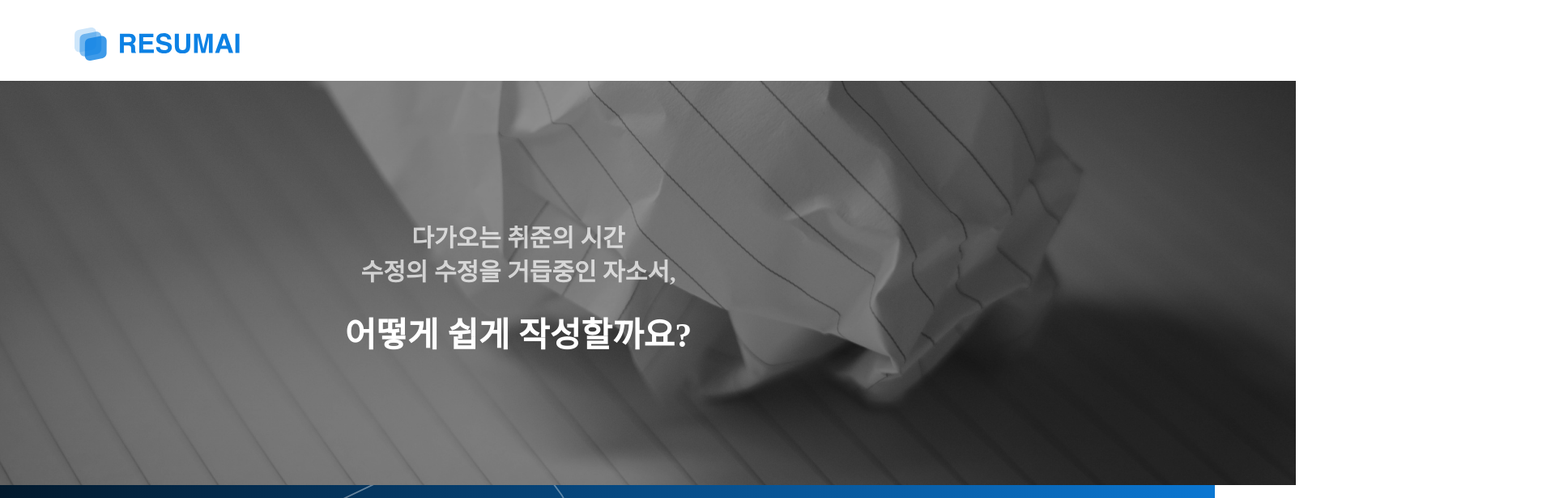
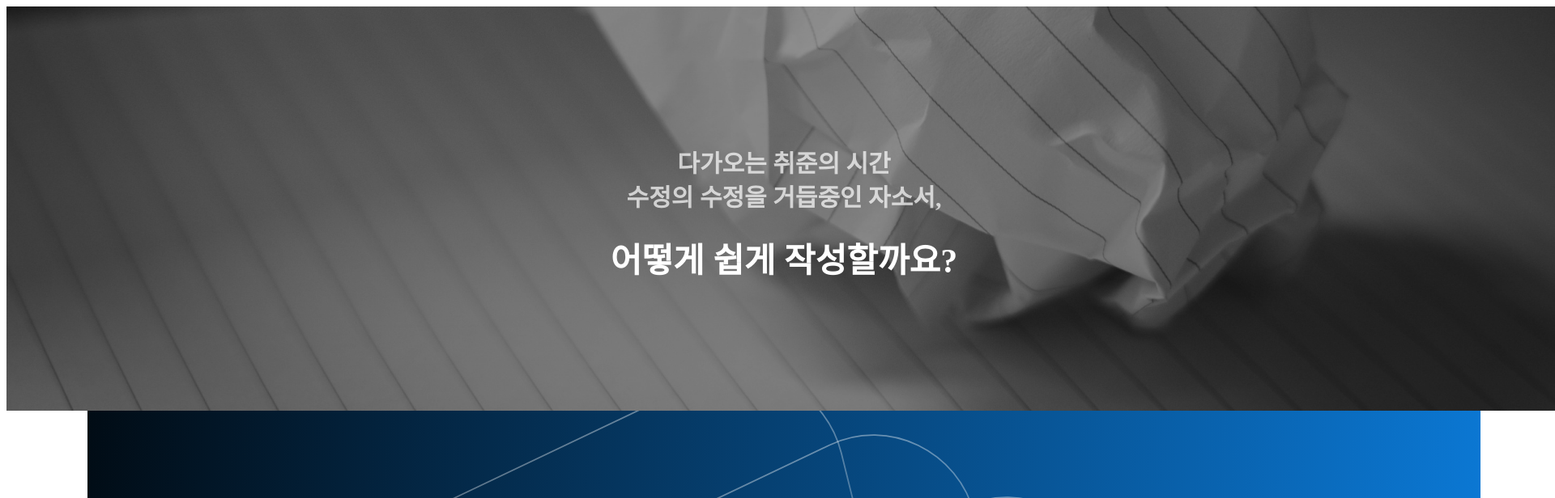
Before and after one commit to resum-ai/resumai-client, a React (Vite) app: page / in a window 1280 px wide. Shown: the top 616 px of the page at 81% size, 1920 px wide, since content can reach past the window. Built offline with nearby package versions, Linux system fonts and the light colour scheme; a web font is replaced by a local one; what emotion-reset would draw is missing.

Commit message:
feat: TextFie ld 컴포넌트 추가

```diff
--- a/src/components/common/Input/Input.tsx
+++ b/src/components/common/Input/Input.tsx
@@ -109,7 +109,7 @@ export const Input = forwardRef<
 const Container = styled(Flex)<{ width?: number }>`
   flex-direction: column;
   align-items: flex-start;
-  width: ${({ width }) => (width ? width : 100)}px;
+  width: ${({ width }) => (width ? `${width}px` : '100%')};
 `;
 
 const StyledHelperTextBox = styled.div`
@@ -190,7 +190,7 @@ const StyledInput = styled.input<{
   height?: number;
   width?: number;
 }>`
-  width: ${({ width }) => (width ? width : 100)}px;
+  width: ${({ width }) => (width ? `${width}px` : '100%')};
   height: ${({ height }) => (height ? height : 50)}px;
   padding: 14px 16px;
 
@@ -222,7 +222,7 @@ const StyledTextArea = styled.textarea<{
   width?: number;
   isError?: boolean;
 }>`
-  width: ${({ width }) => (width ? width : 100)}px;
+  width: ${({ width }) => (width ? `${width}px` : '100%')};
   height: ${({ height }) => (height ? height : 92)}px;
   padding: 25px;
 
--- a/src/hooks/useAuth.ts
+++ b/src/hooks/useAuth.ts
@@ -17,8 +17,6 @@ export const useAuth = () => {
   const kakaoLoginMutation = useMutation({
     mutationFn: (code: string) => userApi.POST_KAKAO_LOGIN(code),
     onSuccess: (data: KakaoLoginResponse) => {
-      console.log('data', data);
-
       // TODO 라우팅 경로 상수로 빼기
       navigate('/join/setting');
       setCookie('access_token', data.access_token, 7);
@@ -32,10 +30,9 @@ export const useAuth = () => {
   const userInfoUpdateMutation = useMutation({
     mutationFn: (userInfo: UserInfoRequest) => userApi.PUT_USER_INFO(userInfo),
     onSuccess: (data: UserInfoResponse) => {
-      console.log(data);
       alert('회원가입이 완료됐어요!');
       // TODO 라우팅 경로 상수로 빼기
-      navigate('/');
+      navigate('/create/draft');
     },
     onError: (error: unknown) => {
       // alert(error);
--- a/src/main.tsx
+++ b/src/main.tsx
@@ -6,7 +6,6 @@ import { GlobalStyle } from './styles/GlobalStyles';
 import { Global, ThemeProvider } from '@emotion/react';
 import { theme } from './styles/theme';
 import { Routers } from '@/routes/index.tsx';
-import { Layout } from '@/components/layout';
 
 const queryClient = new QueryClient({
   defaultOptions: {
@@ -22,9 +21,7 @@ ReactDOM.createRoot(document.getElementById('root')!).render(
     <RecoilRoot>
       <Global styles={GlobalStyle} />
       <ThemeProvider theme={theme}>
-        <Layout>
-          <Routers />
-        </Layout>
+        <Routers />
       </ThemeProvider>
     </RecoilRoot>
     <ReactQueryDevtools />
--- a/src/pages/join/setting.tsx
+++ b/src/pages/join/setting.tsx
@@ -15,9 +15,6 @@ export const Setting = () => {
   const { userInfoUpdateMutation } = useAuth();
 
   useEffect(() => {
-    console.log(watch('username'));
-    console.log(watch('position'));
-    console.log(watch());
     userInfoUpdateMutation.mutate(watch() as UserInfoRequest);
   }, [watch('position')]);
 
--- a/src/styles/GlobalStyles.ts
+++ b/src/styles/GlobalStyles.ts
@@ -6,12 +6,16 @@ export const GlobalStyle = css`
 
   html {
     font-size: 62.5%;
+    height: 100%;
+    min-height: 100vh;
   }
 
   body {
     position: relative;
     height: 100%;
     min-height: 100vh;
+    display: flex;
+
     @supports (-webkit-appearance: none) and (stroke-color: transparent) {
       min-height: -webkit-fill-available;
       scroll: smooth;
@@ -50,4 +54,7 @@ export const GlobalStyle = css`
     border: none;
     margin: 0;
   }
+  div {
+    box-sizing: border-box;
+  }
 `;
```
Also changed, not shown: src/apis/user/userApi.ts (+0 -18 lines), src/components/draft/TextField.tsx (added, +22 -0 lines).
